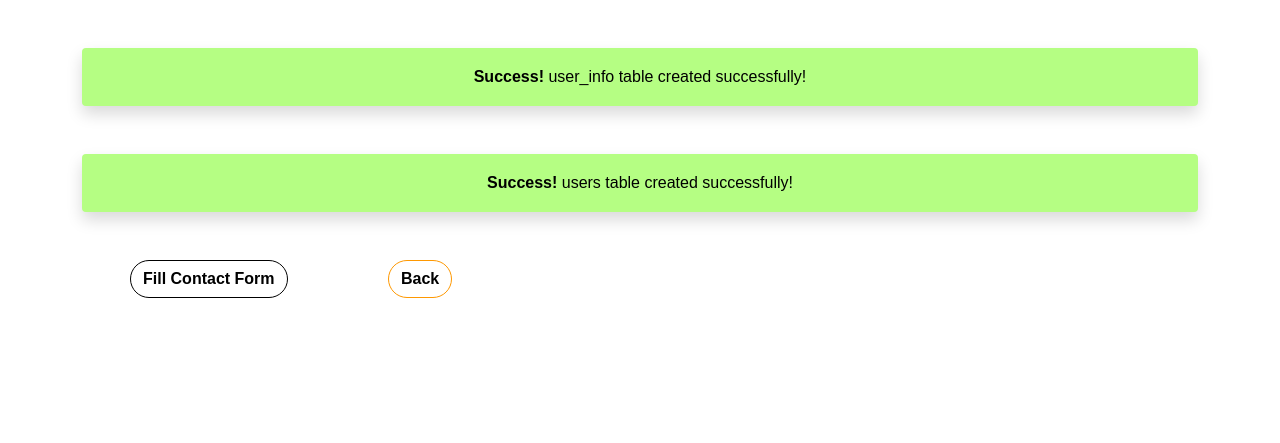
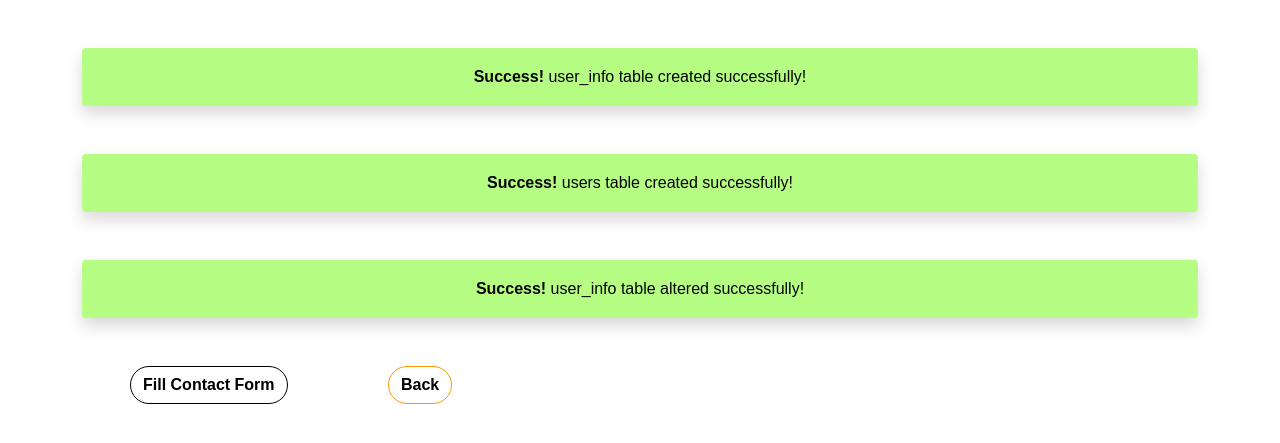
Before and after one commit to jacktherock/PHP-miniproject, a PHP site: page /tblcrt.php in a window 1280 px wide. Shown: the part 68-511 px from the top of the page. Run offline with PHP 8.4, Linux system fonts and the light colour scheme.

```diff
--- a/login.php
+++ b/login.php
@@ -31,6 +31,7 @@ if (isset($_COOKIE['user_id'])) {
   include 'partials/_dbconnect.php';
   $username = $_POST["username"];
   $password = $_POST["password"];
+  $password = md5($password);
   $sql = "SELECT * FROM `users` WHERE `username`='$username' AND `password`='$password'";
   $result = mysqli_query($conn, $sql);
   $num = mysqli_num_rows($result);
--- a/signup.php
+++ b/signup.php
@@ -19,11 +19,12 @@ if ($_SERVER["REQUEST_METHOD"] == "POST") {
 
     if ($username == "" || $password == "" || $cpassword == "") {
       $showError =  "Please fill require fields!";
-    } elseif (strlen($password) != 8) {
+    } elseif (strlen($password) < 8) {
       $showError = "Password should be of minimum 8 characters";
     } else {
       if (($password == $cpassword)) {
         $UUID = vsprintf('%s%s-%s-%s-%s-%s%s%s', str_split(bin2hex(random_bytes(16)), 4));
+        $password = md5($password);
         $sql = "INSERT INTO `users` (`id`, `username`, `password`) VALUES ('$UUID','$username', '$password')";
         $result = mysqli_query($conn, $sql);
         if ($result) {
--- a/tblcrt.php
+++ b/tblcrt.php
@@ -34,7 +34,7 @@
         } else {
 
             /* Create 'user_info' table in 'register_php' db */
-            $sql = "CREATE TABLE `register_php`.`user_info` ( `id` VARCHAR(51) NOT NULL , `phone_no` VARCHAR(14) NOT NULL , `first_name` VARCHAR(23) NOT NULL , `last_name` VARCHAR(23) NOT NULL , `age` INT(3) NOT NULL , `note` TEXT NULL , `email` VARCHAR(151) NOT NULL , `created_by` VARCHAR(51) NOT NULL , `created_at` DATETIME NOT NULL DEFAULT CURRENT_TIMESTAMP )";
+            $sql = "CREATE TABLE `register_php`.`user_info` ( `id` VARCHAR(51) NOT NULL , `phone_no` VARCHAR(14) NOT NULL , `first_name` VARCHAR(23) NOT NULL , `last_name` VARCHAR(23) NOT NULL , `age` INT(3) NOT NULL , `note` TEXT NULL , `email` VARCHAR(151) NOT NULL , `created_by` VARCHAR(60) NOT NULL , `created_at` DATETIME NOT NULL DEFAULT CURRENT_TIMESTAMP )";
             $result = mysqli_query($conn, $sql);
 
             /* Check for the table creation success */
@@ -45,7 +45,7 @@
             }
 
             /* Create 'users' table in 'register_php' db */
-            $sql2 = "CREATE TABLE `register_php`.`users` ( `id` VARCHAR(51) NOT NULL , `username` VARCHAR(23) NOT NULL ,  `password` VARCHAR(23) NOT NULL ,  `created_at` DATETIME NOT NULL DEFAULT CURRENT_TIMESTAMP, PRIMARY KEY (`id`), UNIQUE `username` (`username`))";
+            $sql2 = "CREATE TABLE `register_php`.`users` ( `id` VARCHAR(60) NOT NULL , `username` VARCHAR(23) NOT NULL ,  `password` VARCHAR(60) NOT NULL ,  `created_at` DATETIME NOT NULL DEFAULT CURRENT_TIMESTAMP, PRIMARY KEY (`id`), UNIQUE `username` (`username`))";
             $result2 = mysqli_query($conn, $sql2);
 
             /* Check for the table creation success */
@@ -53,6 +53,21 @@
                 echo '<div class="my-5 alert alert-tag shadow text-center" role="alert"> <strong>Success!</strong> users table created successfully! </div>';
             } else {
                 echo '<div class="my-5 alert alert-error shadow text-center" role="alert"> <strong>Error!</strong> Unable to create table! </div>' . mysqli_error($conn);
+            }
+
+            $sql3 = "ALTER TABLE user_info
+                    ADD CONSTRAINT fk_user_info_1
+                    FOREIGN KEY (created_by)
+                    REFERENCES users(id)
+                    ON DELETE CASCADE
+                    ON UPDATE CASCADE;";
+            $result3 = mysqli_query($conn, $sql3);
+
+            /* Check for the table creation success */
+            if ($result3) {
+                echo '<div class="my-5 alert alert-tag shadow text-center" role="alert"> <strong>Success!</strong> user_info table altered successfully! </div>';
+            } else {
+                echo '<div class="my-5 alert alert-error shadow text-center" role="alert"> <strong>Error!</strong> Unable to alter table! </div>' . mysqli_error($conn);
             }
         }
         ?>
```
Also changed, not shown: contact.php (+6 -4 lines).
